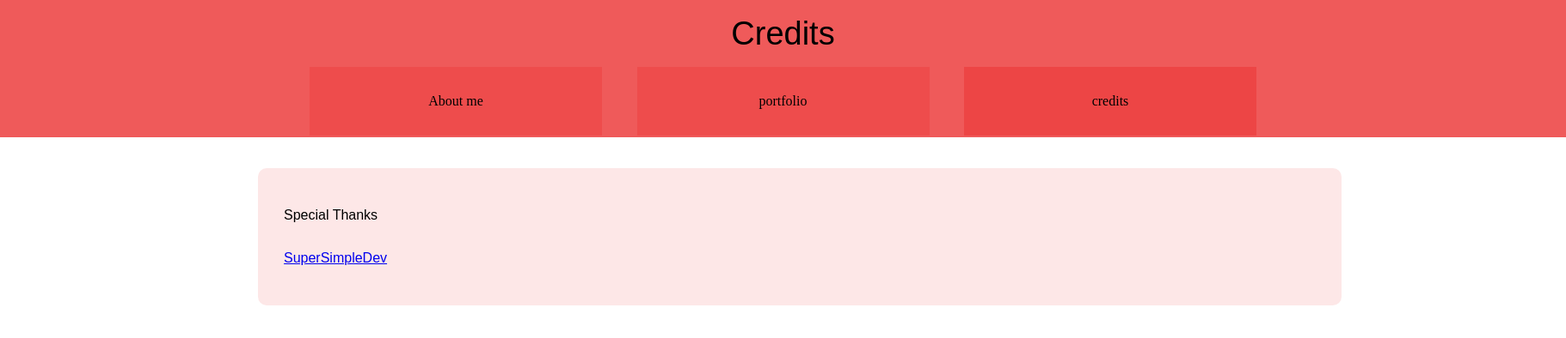
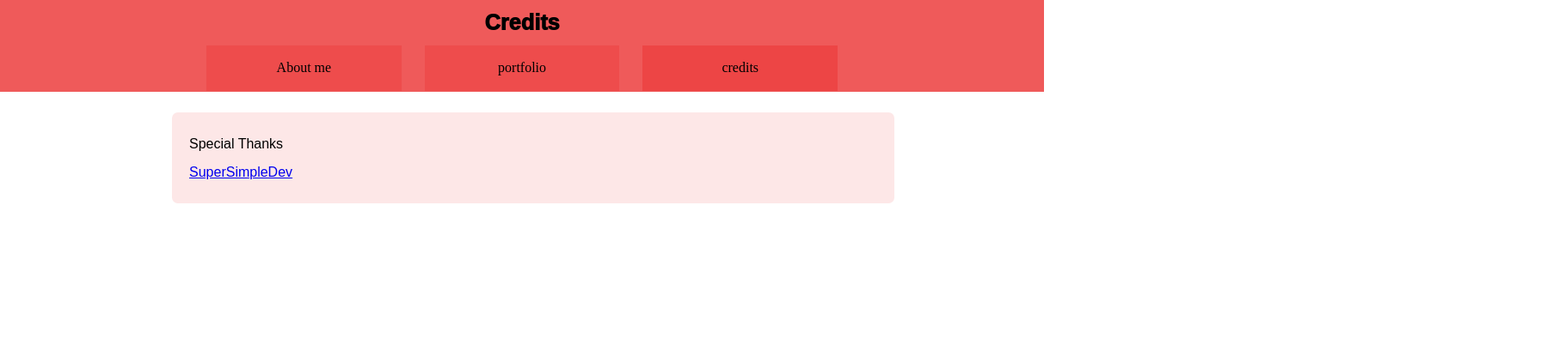
Before and after one commit to RSDFE1508/aboutme-website, a plain HTML site: page credits.html in a window 1280 px wide. Shown: the whole page at 86% size, 1821 px wide, since content can reach past the window. Drawn offline with Linux system fonts and the light colour scheme.

Commit message:
Update credits.css

```diff
--- a/credits.css
+++ b/credits.css
@@ -4,36 +4,36 @@ body{
 
 .header{
   display: block;
-  width: 1821px;
-  height: 160px;
+  width: 1214.1110907757352px;
+  height: 106.6764275256px;
   background-color: rgba(233, 21, 21, 0.7);
   text-align: center;
 }
 
 .title{
   font-family: Arial, Helvetica, sans-serif;
-  font-weight: 1400;
-  font-size: 38px;
+  font-weight: 933.4187408490001;
+  font-size: 25.33565153733px;
   display: inline-block;
-  margin-top: 18px;
-  width: 1821px;
+  margin-top: 12.00109809663px;
+  width: 1214.1110907757352px;
 }
 
 .header-bottom-sect{
   display: inline-flex;
-  width: 1821px;
-  height: 80px;
+  width: 1214.1110907757352px;
+  height: 53.3382137628px;
   background-color: transparent;
-  margin-top: 17.34px;
+  margin-top: 11.5610578330869px;
   align-items: center;
   justify-content: space-between;
 }
 
 .about-me{
   color: black;
-  width: 340px;
-  height: 80px;
-  margin-left: 360px;
+  width: 226.68740849190002px;
+  height: 53.3382137628px;
+  margin-left: 240.02196193260002px;
   background-color: rgba(233, 21, 21, 0.2);
   display: inline-flex;
   align-items: center;
@@ -52,8 +52,8 @@ body{
 
 .projects{
   color: black;
-  width: 340px;
-  height: 80px;
+  width: 226.68740849190002px;
+  height: 53.3382137628px;
   background-color: rgba(233, 21, 21, 0.2);
   display: inline-flex;
   align-items: center;
@@ -72,9 +72,9 @@ body{
 
 .credits{
   color: black;
-  width: 340px;
-  height: 80px;
-  margin-right: 360px;
+  width: 226.68740849190002px;
+  height: 53.3382137628px;
+  margin-right: 240.02196193260002px;
   display: inline-flex;
   align-items: center;
   justify-content: center;
@@ -92,12 +92,12 @@ body{
 }
 
 .body{
-  width: 1200px;
-  margin-left: 300px;
+  width: 800.073206442px;
+  margin-left: 200.0183016105px;
   background-color: rgba(233, 21, 21, 0.1);
-  border-radius: 10px;
-  margin-top: 36px;
+  border-radius: 6.66727672035px;
+  margin-top: 24.00219619326px;
   font-family: Arial, Helvetica, sans-serif;
-  line-height: 50px;
-  padding: 30px;
+  line-height: 33.33638360175px;
+  padding: 20.001830161050002px;
 }
```
